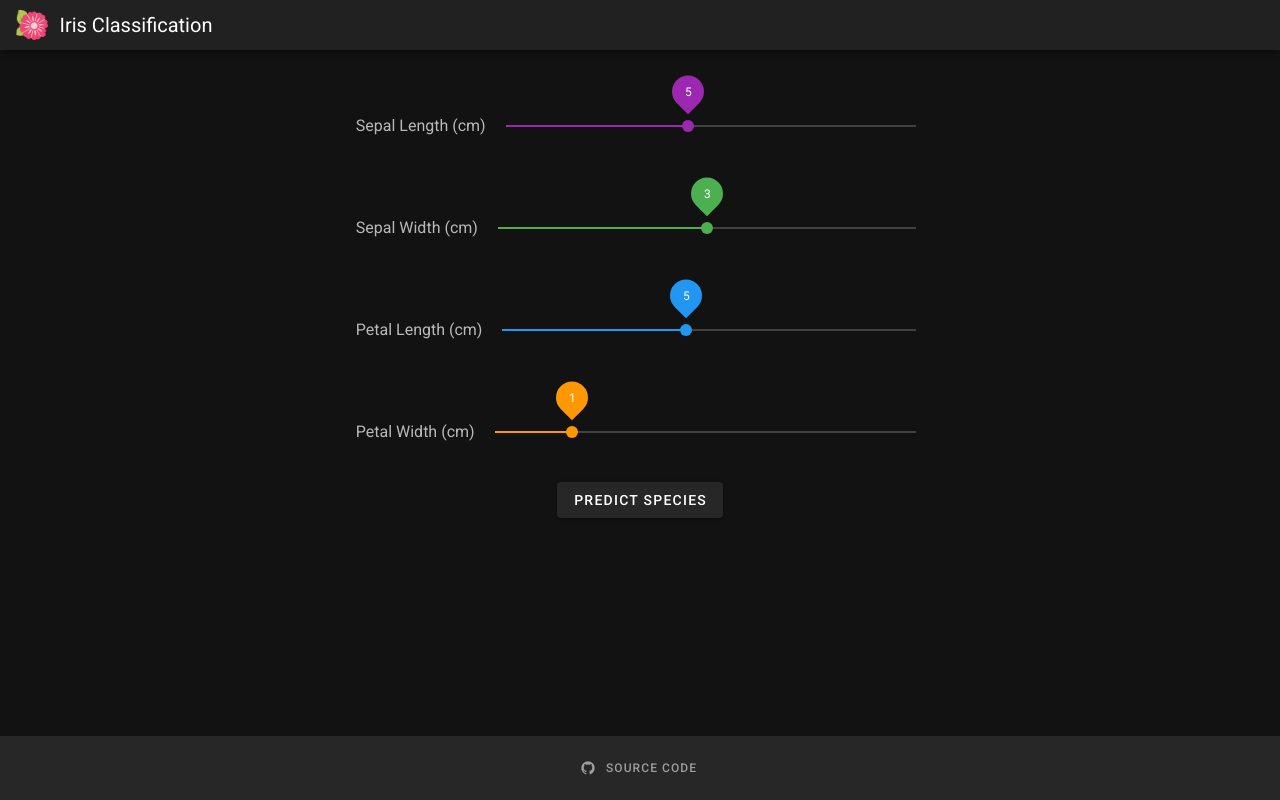
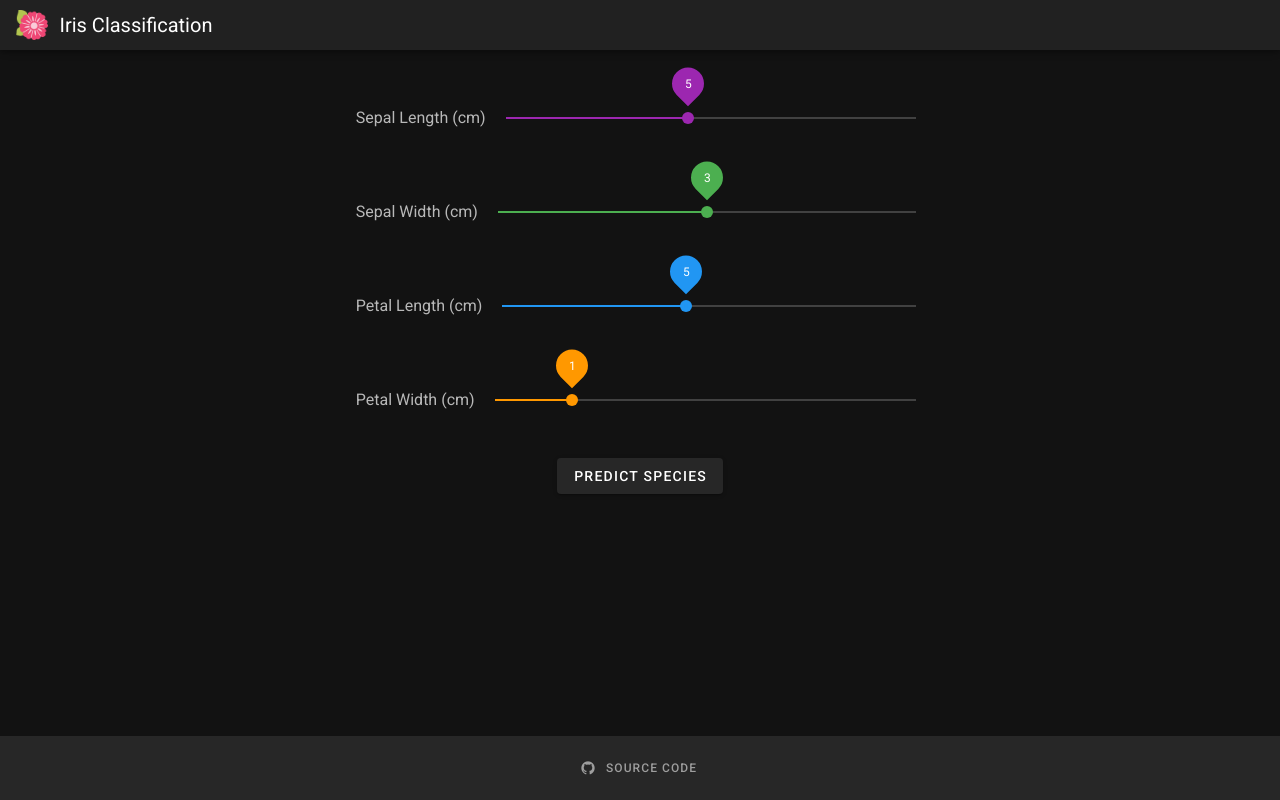
Before and after one commit to mustafametesengul/iris-classification, a Vue app in the folder frontend/: page / in a window 1280 px wide. Built offline with nearby package versions, Linux system fonts and the light colour scheme.

Commit message:
Design update

```diff
--- a/frontend/src/components/Home.vue
+++ b/frontend/src/components/Home.vue
@@ -6,7 +6,7 @@
 
         <v-slider
           color="purple"
-          class="mt-12"
+          class="mt-10"
           v-model="sepalLength"
           label="Sepal Length (cm)"
           thumb-label="always"
@@ -17,7 +17,7 @@
 
         <v-slider
           color="green"
-          class="mt-12"
+          class="mt-10"
           v-model="sepalWidth"
           label="Sepal Width (cm)"
           thumb-label="always"
@@ -28,7 +28,7 @@
 
         <v-slider
           color="blue"
-          class="mt-12"
+          class="mt-10"
           v-model="petalLength"
           label="Petal Length (cm)"
           thumb-label="always"
@@ -39,7 +39,7 @@
 
         <v-slider
           color="orange"
-          class="mt-12"
+          class="mt-10"
           v-model="petalWidth"
           label="Petal Width (cm)"
           thumb-label="always"
@@ -52,7 +52,7 @@
     </v-row>
 
     <v-row justify="center" >
-      <v-btn :loading="predictLoading" @click="predict" >Predict Species</v-btn>
+      <v-btn :loading="predictLoading" @click="predict" class="mb-10 mt-2">Predict Species</v-btn>
     </v-row>
 
     <v-overlay :value="overlay">
```
